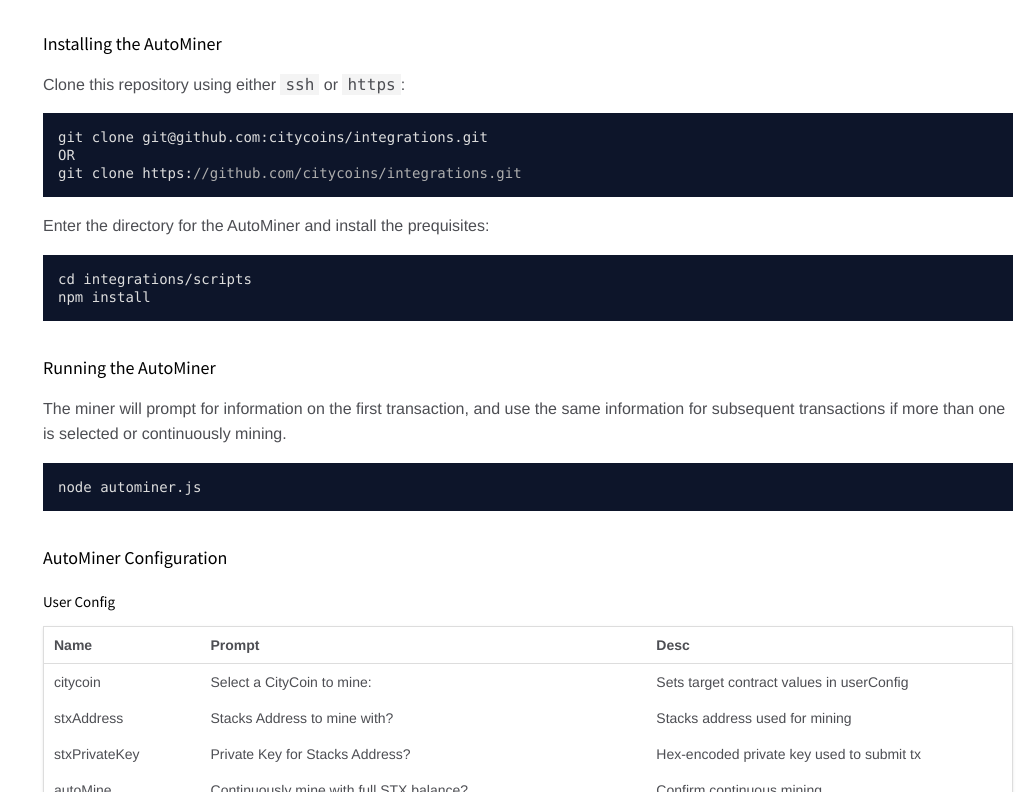
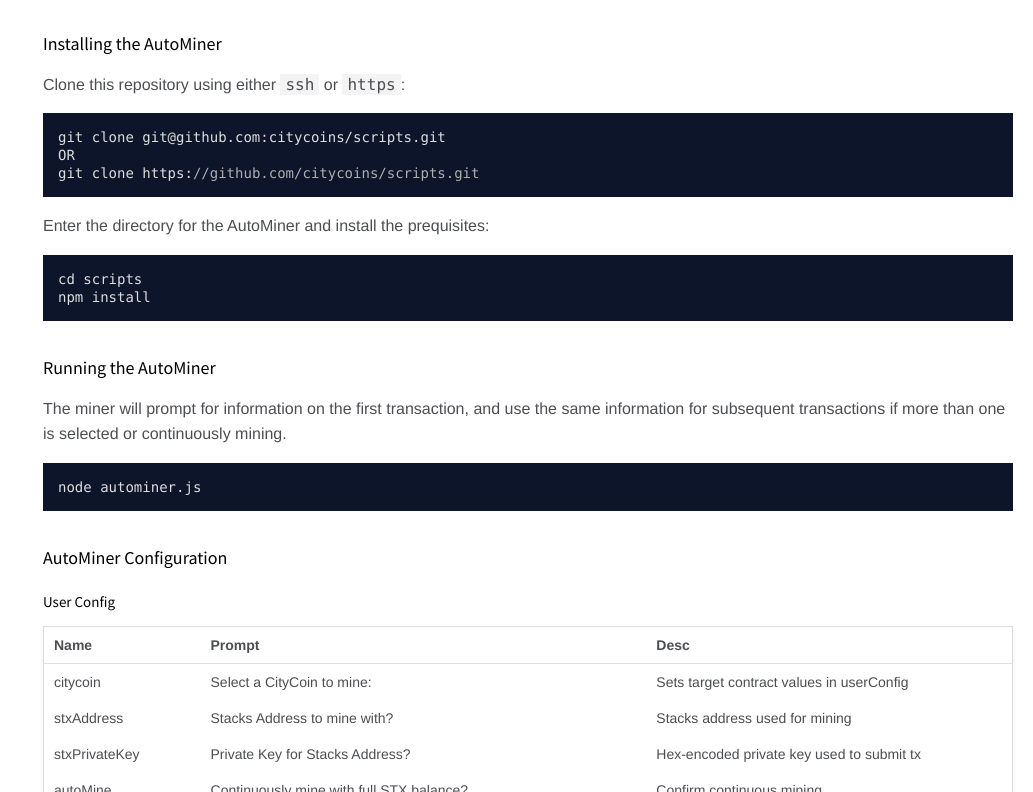
Before and after one commit to citycoins/scripts, a plain HTML site: page index.html in a window 1280 px wide. Shown: the part 1128-1920 px from the top of the page, without its empty margins (247-1280 px from the left). Drawn offline with Linux system fonts and the light colour scheme.

Commit message:
deploy: 9a7658a05fc0dc336b4b46deb4606e499c117ba7

```diff
--- a/index.html
+++ b/index.html
@@ -61,7 +61,7 @@
 <blockquote>
 <p>THIS IS ALPHA SOFTWARE THAT REQUIRES A STACKS PRIVATE KEY TO SEND A TRANSACTION.</p>
 <p>THE CODE IS FOR EDUCATIONAL AND DEMONSTRATION PURPOSES ONLY.</p>
-<p>USE AT YOUR OWN RISK. PLEASE REPORT ANY <a href="https://github.com/citycoins/integrations/issues">ISSUES ON GITHUB</a>.</p>
+<p>USE AT YOUR OWN RISK. PLEASE REPORT ANY <a href="https://github.com/citycoins/scripts/issues">ISSUES ON GITHUB</a>.</p>
 </blockquote>
 <p>This directory provides a set of Node.js scripts to interact with the CityCoins protocol, starting with the AutoMiner utility.</p>
 <p>This utility provides a simple, easy-to-use, prompt-driven interface for mining CityCoins, with options to set strategies, custom values, and continuously run.</p>
@@ -93,12 +93,12 @@
 <p><strong>Note:</strong> seriously, do not use this key for anything. This <strong>private key</strong> is the same as your <strong>seed phrase</strong> and should <strong>never be shared with anyone</strong>.</p>
 <h2>Installing the AutoMiner</h2>
 <p>Clone this repository using either <code>ssh</code> or <code>https</code>:</p>
-<pre class="prettyprint source lang-bash"><code>git clone git@github.com:citycoins/integrations.git
+<pre class="prettyprint source lang-bash"><code>git clone git@github.com:citycoins/scripts.git
 OR
-git clone https://github.com/citycoins/integrations.git
+git clone https://github.com/citycoins/scripts.git
 </code></pre>
 <p>Enter the directory for the AutoMiner and install the prequisites:</p>
-<pre class="prettyprint source lang-bash"><code>cd integrations/scripts
+<pre class="prettyprint source lang-bash"><code>cd scripts
 npm install
 </code></pre>
 <h2>Running the AutoMiner</h2>
@@ -236,7 +236,7 @@
 <br class="clear">
 
 <footer>
-    Documentation generated by <a href="https://github.com/jsdoc3/jsdoc">JSDoc 3.6.7</a> on Sun Dec 19 2021 16:05:00 GMT+0000 (Coordinated Universal Time) using the <a href="https://github.com/clenemt/docdash">docdash</a> theme.
+    Documentation generated by <a href="https://github.com/jsdoc3/jsdoc">JSDoc 3.6.7</a> on Sun Dec 19 2021 16:15:44 GMT+0000 (Coordinated Universal Time) using the <a href="https://github.com/clenemt/docdash">docdash</a> theme.
 </footer>
 
 <script>prettyPrint();</script>
```
Also changed, not shown: autominer.js.html (+1 -1 lines), module-AutoMiner.html (+1 -1 lines), module-Utilities.html (+1 -1 lines), utils.js.html (+1 -1 lines).
